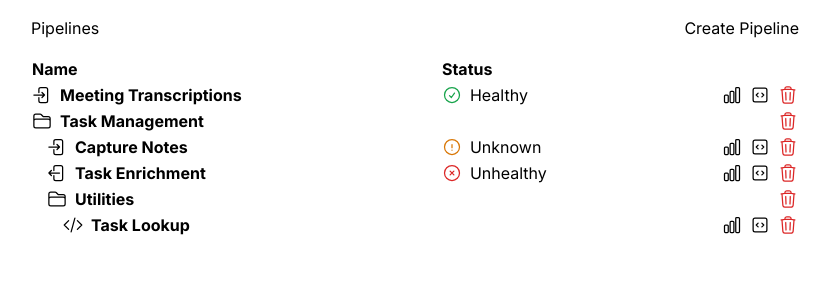
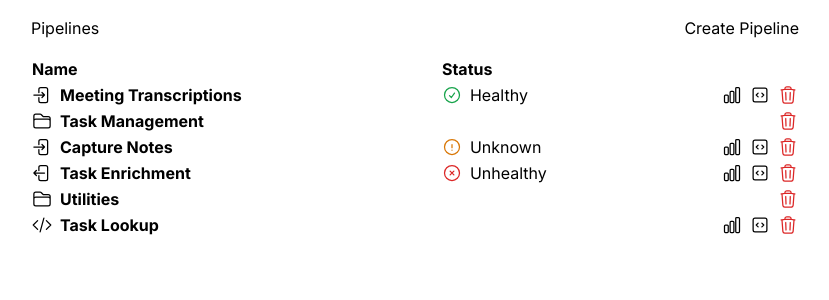
Before and after one commit to werronense/file-explorer, a Next.js app: page / in a window 1280 px wide. Shown: the top 300 px of the page, without its empty margins (225-1054 px from the left). Built offline with nearby package versions, Linux system fonts and the light colour scheme.

Commit message:
Refactor to render data using state

```diff
--- a/src/app/page.tsx
+++ b/src/app/page.tsx
@@ -20,18 +20,21 @@ type File = {
   name: string;
   status?: string;
   fileType: string;
-}
+};
 
 type Folder = {
   id: string;
   name: string;
   files: Array<File | Folder>;
-}
+};
 
-const flattenFileTree = (tree: Array<File | Folder>, level: number): Array<[number, File | Folder]> => {
+const flattenFileTree = (
+  tree: Array<File | Folder>,
+  level: number
+): Array<[number, File | Folder]> => {
   const flattened: Array<[number, File | Folder]> = [];
 
-  tree.forEach(row => {
+  tree.forEach((row) => {
     flattened.push([level, row]);
 
     if ("files" in row) {
@@ -40,10 +43,12 @@ const flattenFileTree = (tree: Array<File | Folder>, level: number): Array<[numb
   });
 
   return flattened;
-}
+};
 
 export default function Home() {
   const [fileTree, setFileTree] = useState(files);
+
+  const tableRows = flattenFileTree(fileTree, 1);
 
   return (
     <main className="max-w-3xl mx-auto mt-4">
@@ -60,83 +65,51 @@ export default function Home() {
           </tr>
         </thead>
         <tbody>
-          <tr>
-            <th scope="row">
+          {tableRows.map(([level, row]) => (
+            <tr key={row.id}>
+              <th scope="row" className={`pl-${4 * (level - 1)}`}>
+                {"files" in row && (
+                  <FolderIcon className="size-5 inline align-text-top mr-2" />
+                )}
+                {"fileType" in row &&
+                  ((row.fileType === "ingestion" && (
                     <ArrowRightEndOnRectangleIcon className="size-5 inline align-text-top mr-2" />
-              Meeting Transcriptions
+                  )) ||
+                    (row.fileType === "retrieval" && (
+                      <ArrowLeftStartOnRectangleIcon className="size-5 inline align-text-top mr-2" />
+                    )) ||
+                    (row.fileType === "code" && (
+                      <CodeBracketIcon className="size-5 inline align-text-top mr-2" />
+                    )))}
+                {row.name}
               </th>
-            <td>
+              {"status" in row ? (
+                <td className="capitalize">
+                  {(row.status === "healthy" && (
                     <CheckCircleIcon className="size-5 inline align-text-top mr-2 text-green-600" />
-              Healthy
+                  )) ||
+                    (row.status === "unknown" && (
+                      <ExclamationCircleIcon className="size-5 inline align-text-top mr-2 text-amber-600" />
+                    )) ||
+                    (row.status === "unhealthy" && (
+                      <XCircleIcon className="size-5 inline align-text-top mr-2 text-red-600" />
+                    ))}
+                  {row.status}
                 </td>
+              ) : (
+                <td></td>
+              )}
               <td className="text-right">
+                {!("files" in row) && (
+                  <>
                     <ChartBarIcon className="size-5 inline align-text-top mr-2" />
                     <CodeBracketSquareIcon className="size-5 inline align-text-top mr-2" />
+                  </>
+                )}
                 <TrashIcon className="size-5 inline align-text-top text-red-600" />
               </td>
             </tr>
-          <tr>
-            <th scope="row">
-              <FolderIcon className="size-5 inline align-text-top mr-2" />
-              Task Management
-            </th>
-            <td></td>
-            <td className="text-right">
-              <TrashIcon className="size-5 inline align-text-top text-red-600" />
-            </td>
-          </tr>
-          <tr>
-            <th scope="row" className="pl-4">
-              <ArrowRightEndOnRectangleIcon className="size-5 inline align-text-top mr-2" />
-              Capture Notes
-            </th>
-            <td>
-              <ExclamationCircleIcon className="size-5 inline align-text-top mr-2 text-amber-600" />
-              Unknown
-            </td>
-            <td className="text-right">
-              <ChartBarIcon className="size-5 inline align-text-top mr-2" />
-              <CodeBracketSquareIcon className="size-5 inline align-text-top mr-2" />
-              <TrashIcon className="size-5 inline align-text-top text-red-600" />
-            </td>
-          </tr>
-          <tr>
-            <th scope="row" className="pl-4">
-              <ArrowLeftStartOnRectangleIcon className="size-5 inline align-text-top mr-2" />
-              Task Enrichment
-            </th>
-            <td>
-              <XCircleIcon className="size-5 inline align-text-top mr-2 text-red-600" />
-              Unhealthy
-            </td>
-            <td className="text-right">
-              <ChartBarIcon className="size-5 inline align-text-top mr-2" />
-              <CodeBracketSquareIcon className="size-5 inline align-text-top mr-2" />
-              <TrashIcon className="size-5 inline align-text-top text-red-600" />
-            </td>
-          </tr>
-          <tr>
-            <th scope="row" className="pl-4">
-              <FolderIcon className="size-5 inline align-text-top mr-2" />
-              Utilities
-            </th>
-            <td></td>
-            <td className="text-right">
-              <TrashIcon className="size-5 inline align-text-top text-red-600" />
-            </td>
-          </tr>
-          <tr>
-            <th scope="row" className="pl-8">
-              <CodeBracketIcon className="size-5 inline align-text-top mr-2" />
-              Task Lookup
-            </th>
-            <td></td>
-            <td className="text-right">
-              <ChartBarIcon className="size-5 inline align-text-top mr-2" />
-              <CodeBracketSquareIcon className="size-5 inline align-text-top mr-2" />
-              <TrashIcon className="size-5 inline align-text-top text-red-600" />
-            </td>
-          </tr>
+          ))}
         </tbody>
       </table>
     </main>
```
Lines whose indentation alone changed are shown as unchanged.
